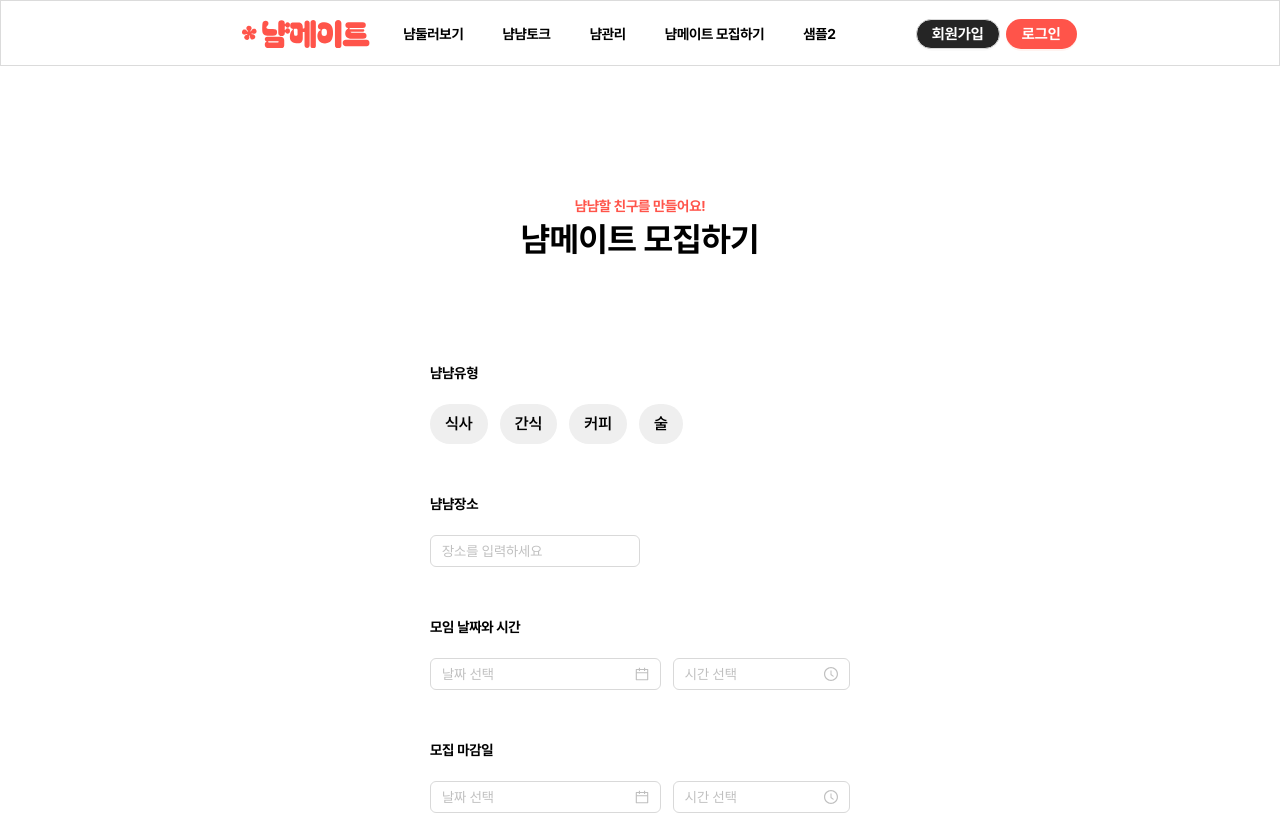
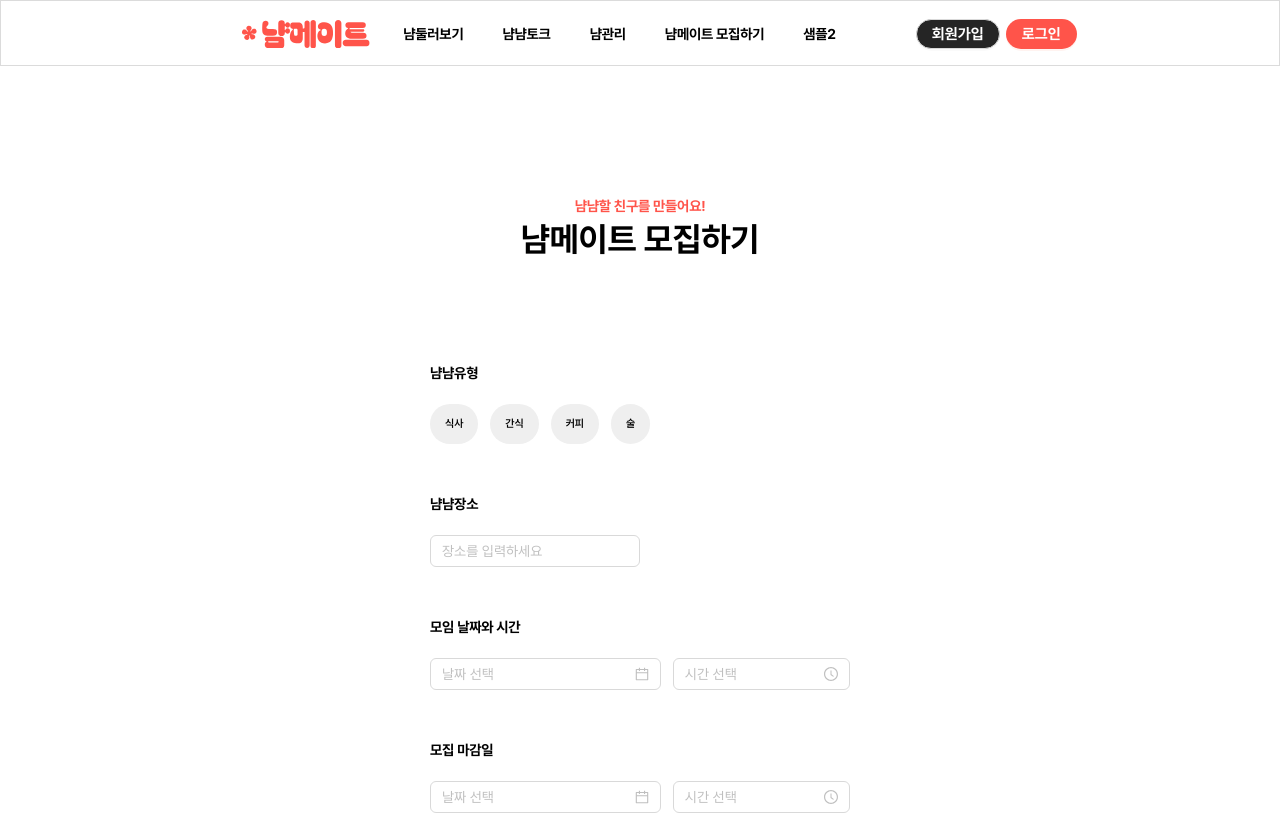
Before and after one commit to Woowa-Birdies/MealBuddy_Frontend, a React (Vite) app: page /recruit in a window 1280 px wide. Shown: the top 815 px of the page. Built offline with nearby package versions, Linux system fonts and the light colour scheme; no server answers.

Commit message:
fix : 추가인증 페이지에 맞는 css 값 추가

```diff
--- a/src/components/ui/Button/SelectButton.jsx
+++ b/src/components/ui/Button/SelectButton.jsx
@@ -27,13 +27,36 @@ SelectButton.defaultProps = {
 SelectButton.propTypes = {
   title: PropTypes.string.isRequired,
   onClick: PropTypes.func,
-  type: PropTypes.oneOf(['recruit', 'tag', 'ghost', 'manner']),
+  type: PropTypes.oneOf(['recruit', 'tag', 'ghost', 'manner', 'request', 'response']),
 };
 
 export default SelectButton;
 
 const StyledButton = styled.button`
-  padding: 0 15px;
+  bottom: ${({ type }) => {
+    if (type === 'request' || type === 'response') {
+      return '0.5vw';
+    }
+    return 'auto';
+  }};
+  right: ${({ type }) => {
+    if (type === 'request' || type === 'response') {
+      return '0px';
+    }
+    return 'auto';
+  }};
+  position: ${({ type }) => {
+    if (type === 'request' || type === 'response') {
+      return 'absolute';
+    }
+    return 'static';
+  }};
+  padding: ${({ type }) => {
+    if (type === 'request' || type === 'response') {
+      return `0.42vw 1.04vw`;
+    }
+    return '0 15px';
+  }};
   width: ${({ type }) => {
     if (type === 'ghost') {
       return `${819 * 0.75}px`;
@@ -51,6 +74,9 @@ const StyledButton = styled.button`
     if (type === 'manner') {
       return `${82 * 0.75}px`;
     }
+    if (type === 'request' || type === 'response') {
+      return `auto`;
+    }
     return '40px';
   }};
 
@@ -61,7 +87,7 @@ const StyledButton = styled.button`
     if (type === 'manner') {
       return `${theme.headings.small.fontSize}`;
     }
-    return '16px';
+    return '0.83vw';
   }};
 
   font-weight: ${({ type }) => {
@@ -88,12 +114,18 @@ const StyledButton = styled.button`
     if (type === 'manner') {
       return '1px solid #898989';
     }
+    if (type === 'request') {
+      return '1px solid #898989';
+    }
     return '20px';
   }};
 
   border-radius: ${({ type }) => {
     if (type === 'ghost' || type === 'manner') {
       return '10px';
+    }
+    if (type === 'request' || type === 'response') {
+      return '1.56vw';
     }
     return '20px';
   }};
@@ -108,6 +140,9 @@ const StyledButton = styled.button`
     if (type === 'manner') {
       return isClicked ? theme.color.darkgray : theme.color.lightgray;
     }
+    if (type === 'request') {
+      return theme.color.contentWhite;
+    }
     return theme.color.secondary;
   }};
 
@@ -120,6 +155,9 @@ const StyledButton = styled.button`
     }
     if (type === 'manner') {
       return isClicked ? theme.color.contentWhite : theme.color.content;
+    }
+    if (type === 'request') {
+      return theme.color.contentPrimary;
     }
     return theme.color.contentWhite;
   }};
@@ -138,8 +176,25 @@ const StyledButton = styled.button`
       if (type === 'manner') {
         return theme.color.darkgray;
       }
+      if (type === 'response') {
+        return theme.color.contentWhite;
+      }
       return theme.color.secondary;
     }};
-    color: ${({ theme }) => theme.color.contentWhite};
+    color: ${({ theme, type }) => {
+      if (type === 'response') {
+        return theme.color.contentPrimary;
+      }
+      return theme.color.contentWhite;
+    }};
+    border: ${({ type }) => {
+      if (type === 'request') {
+        return `1px solid transparent`;
+      }
+      if (type === 'response') {
+        return `1px solid #898989`;
+      }
+      return 'auto';
+    }};
   }
 `;
```
